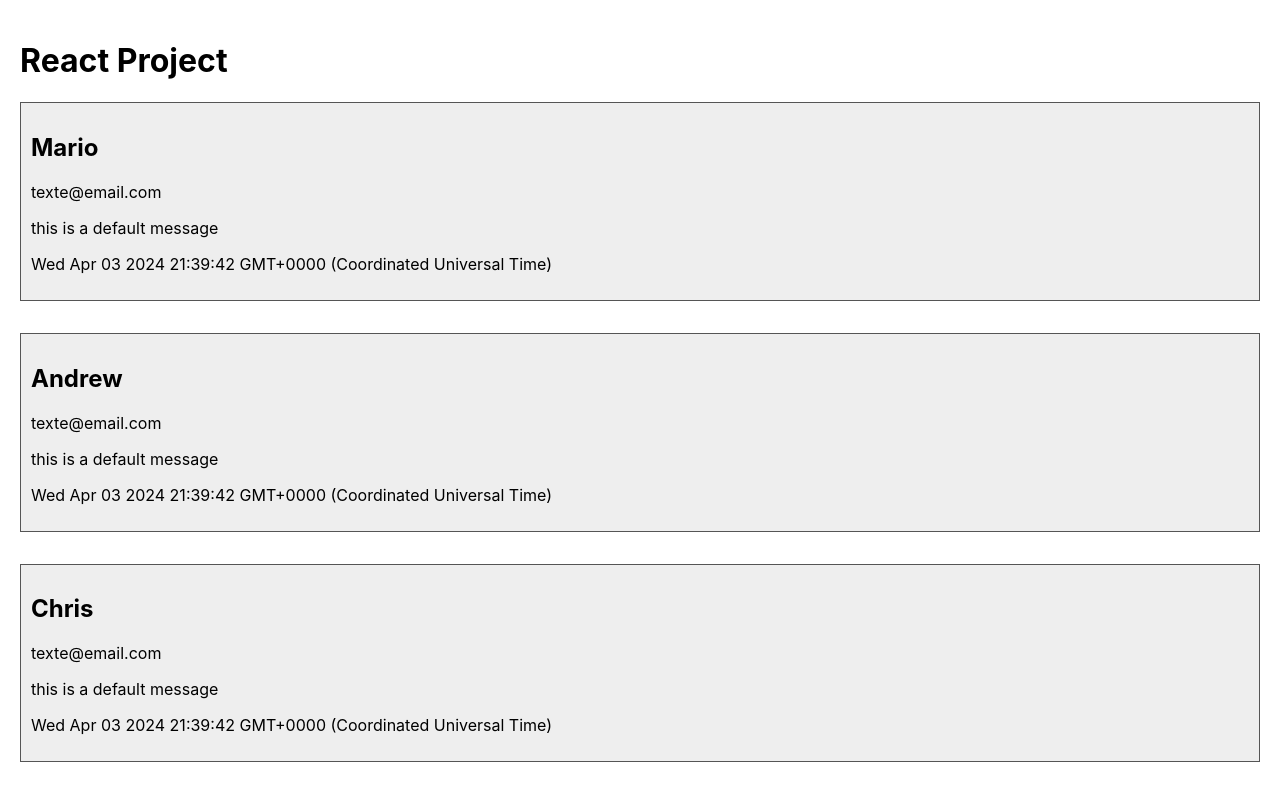
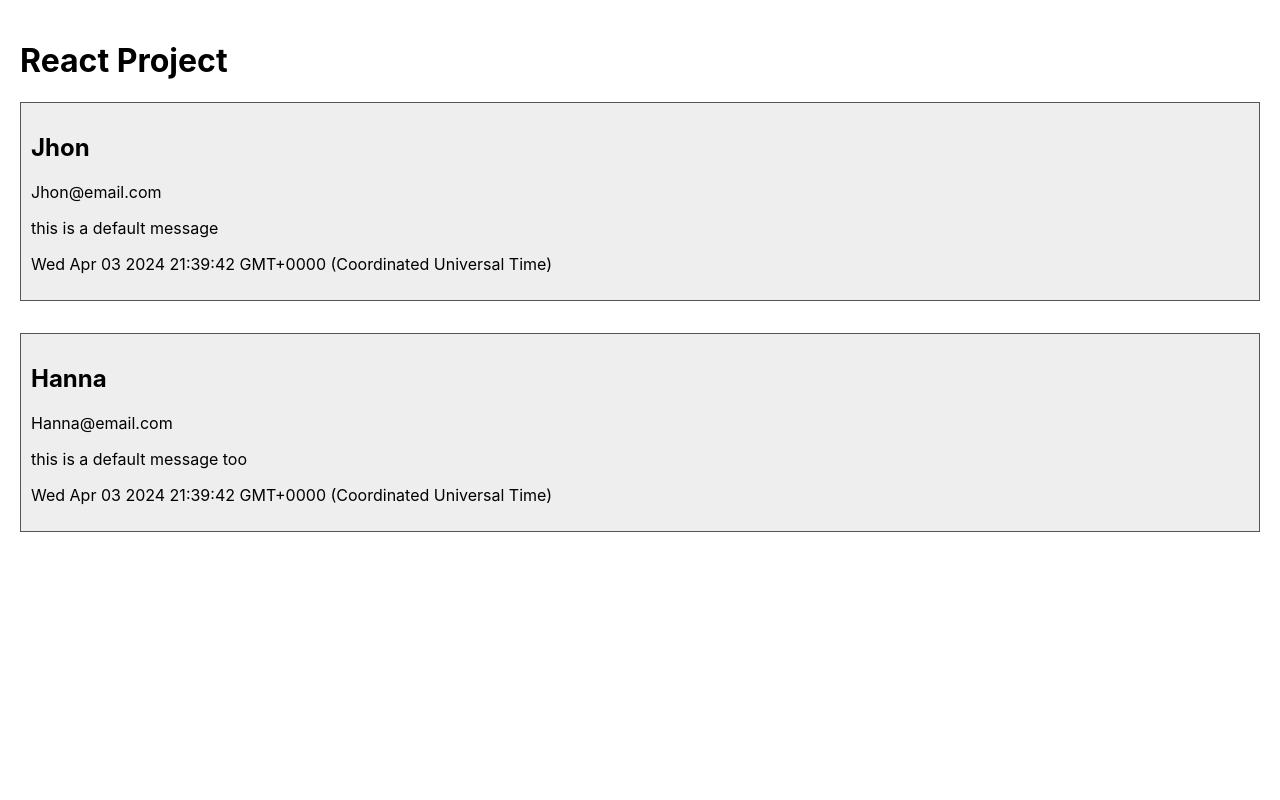
Before and after one commit to PortoGUI/React-app, a React (Create React App) app: page / in a window 1280 px wide. Shown: the top 800 px of the page. Built offline with nearby package versions, Linux system fonts and the light colour scheme.

Commit message:
Trabalhando com Estado dos componentes

```diff
--- a/src/App.js
+++ b/src/App.js
@@ -1,21 +1,41 @@
+import {Component} from "react";
 import './App.css';
 import Comentario from "./components/comentario/Comentario";
 
-function App() {
+class App extends Component {
+
+    state = {
+        comentarios: [
+            {
+                nome: 'Jhon',
+                email: 'Jhon@email.com',
+                data: String(new Date()),
+                texto: 'this is a default message'
+            },
+            {
+                nome: 'Hanna',
+                email: 'Hanna@email.com',
+                data: String(new Date()),
+                texto: 'this is a default message too'
+            },
+        ]
+    }
+
+    render() {
         return (
                 <div className="App">
                     <h1>React Project</h1>
-                <Comentario name="Mario" email="texte@email.com" date={new Date()}>
-                    this is a default message
+                    {
+                        this.state.comentarios.map((comentario, i) => (
+                                <Comentario key={i} name={comentario.nome} email={comentario.email}
+                                            date={comentario.data}>
+                                    {comentario.texto}
                                 </Comentario>
-                <Comentario name="Andrew" email="texte@email.com" date={new Date()}>
-                    this is a default message
-                </Comentario>
-                <Comentario name="Chris" email="texte@email.com" date={new Date()}>
-                    this is a default message
-                </Comentario>
+                        ))
+                    }
                 </div>
         );
     }
+}
 
 export default App;
--- a/src/components/comentario/Comentario.js
+++ b/src/components/comentario/Comentario.js
@@ -1,13 +1,15 @@
 import React from "react";
 import './comentario.css'
 
-const Comentario = props => (
+const Comentario = props => {
+    return (
             <div className="comentario">
                 <h2><b>{props.name}</b></h2>
                 <p>{props.email}</p>
                 <p>{props.children}</p>
-            <p>{String(props.date)}</p>
+                <p>{props.date}</p>
             </div>
     )
+}
 
 export default Comentario;
```
Lines whose indentation alone changed are shown as unchanged.
